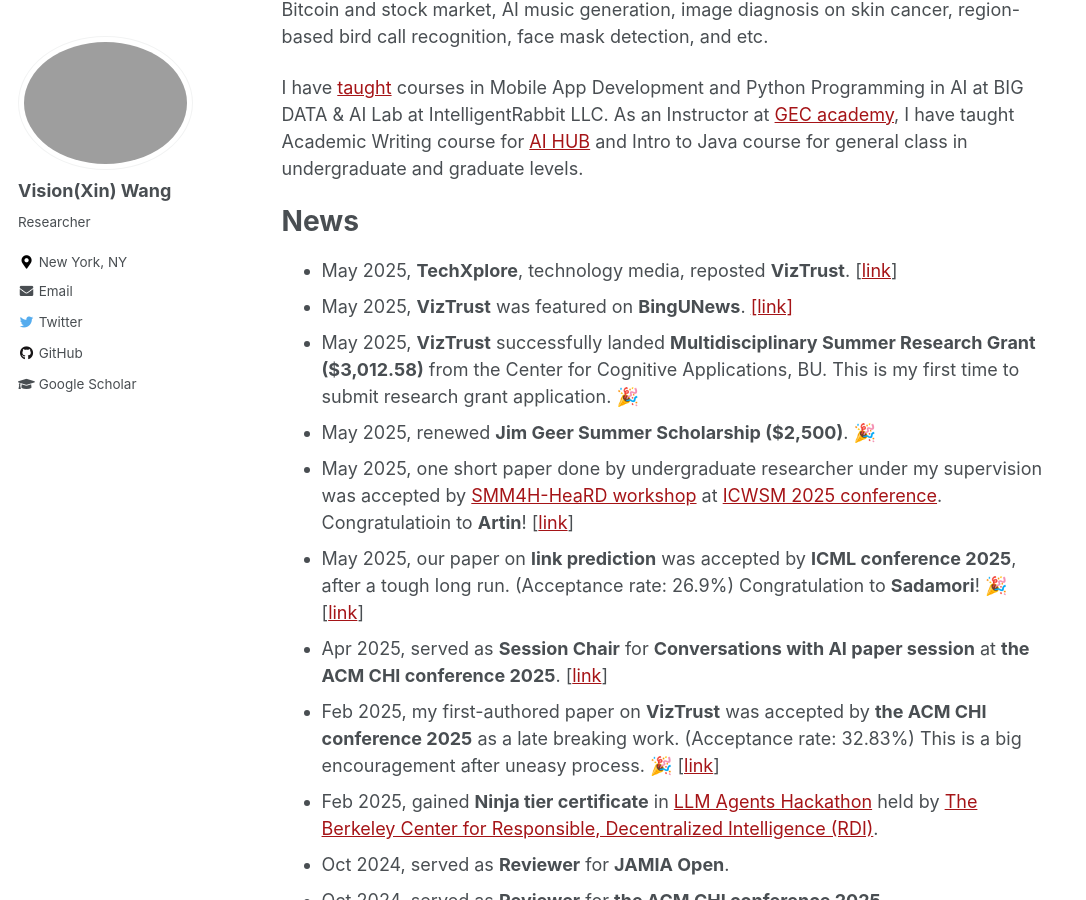
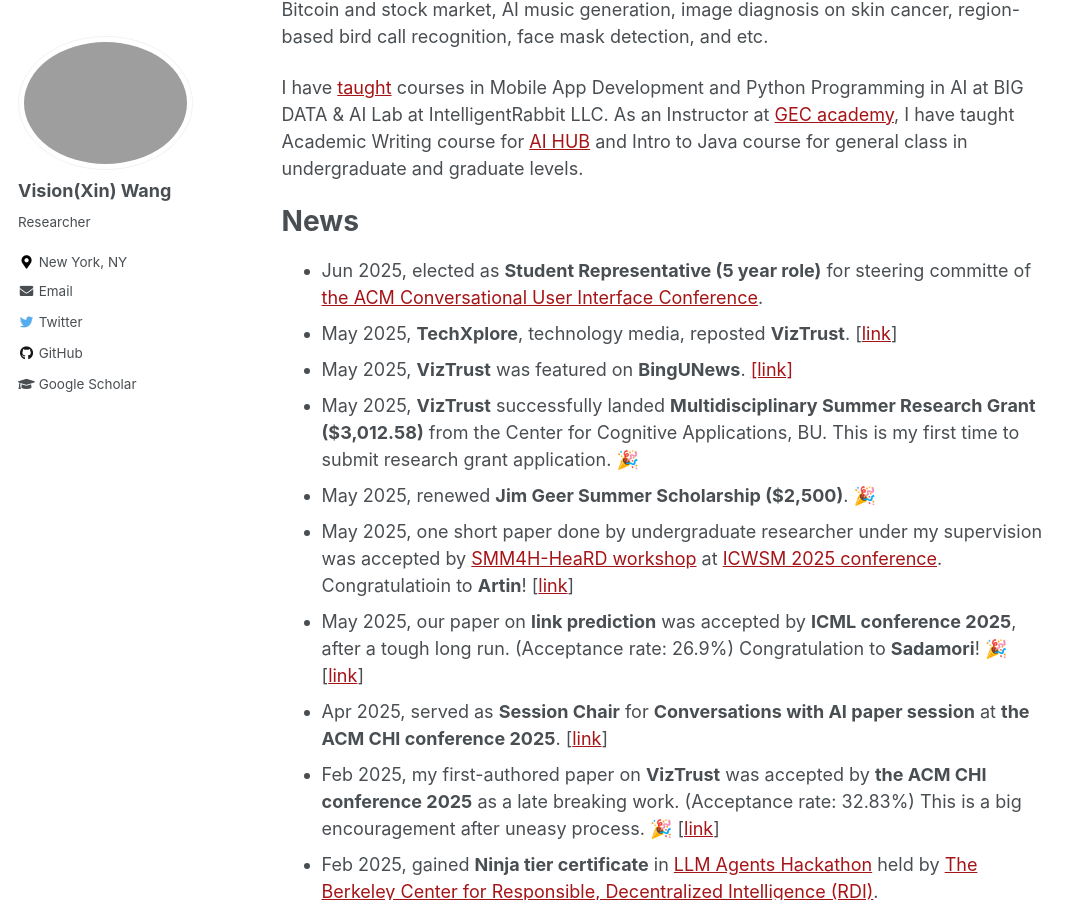
Before and after one commit to xin-wang-kr/xin-wang-kr.github.io, a Jekyll site: the page built from _pages/about.md, in a window 1280 px wide and 900 px high, scrolled down 801 px. Shown: the whole window, without its empty margins (0-1086 px from the left). Built offline with Jekyll 4.4.1, drawn with Linux system fonts in a browser that asks for light colours.

Commit message:
Update about.md

```diff
--- a/_pages/about.md
+++ b/_pages/about.md
@@ -36,6 +36,7 @@
 As an Instructor at [GEC academy](https://www.gecacademy.com/), I have taught Academic Writing course for [AI HUB](https://www.gecacademy.com/ai-hub) and Intro to Java course for general class in undergraduate and graduate levels.
 
 # News
+* Jun 2025, elected as __Student Representative (5 year role)__ for steering committe of [the ACM Conversational User Interface Conference](https://cui.acm.org/2025/).
 * May 2025, __TechXplore__, technology media, reposted __VizTrust__. [[link](https://techxplore.com/news/2025-05-chatbots-tool-easier-gauge.html)]
 * May 2025, __VizTrust__ was featured on __BingUNews__. [[link]](https://www.binghamton.edu/news/story/5570/how-much-do-we-trust-chatbots-new-tool-from-binghamton-university-makes-it-easier-to-gauge)
 * May 2025, __VizTrust__ successfully landed __Multidisciplinary Summer Research Grant ($3,012.58)__ from the Center for
```
